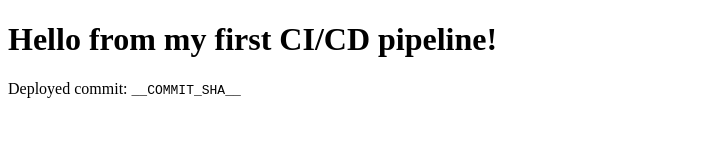
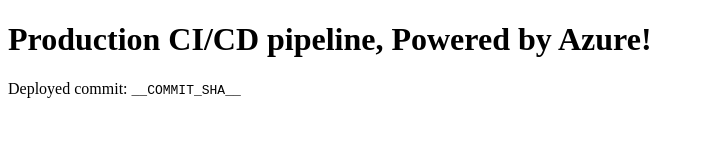
Before and after one commit to toufiques/cicd-lab1, a plain HTML site: page site/index.html in a window 1280 px wide. Shown: the whole page, without its empty margins (0-704 px from the left). Drawn offline with Linux system fonts and the light colour scheme.

Commit message:
Update heading

```diff
--- a/site/index.html
+++ b/site/index.html
@@ -5,7 +5,7 @@
   <title>CI/CD Lab 1</title>
 </head>
 <body>
-  <h1>Hello from my first CI/CD pipeline!</h1>
+  <h1>Production CI/CD pipeline, Powered by Azure!</h1>
   <p>Deployed commit: <code>__COMMIT_SHA__</code></p>
 </body>
 </html>
```
